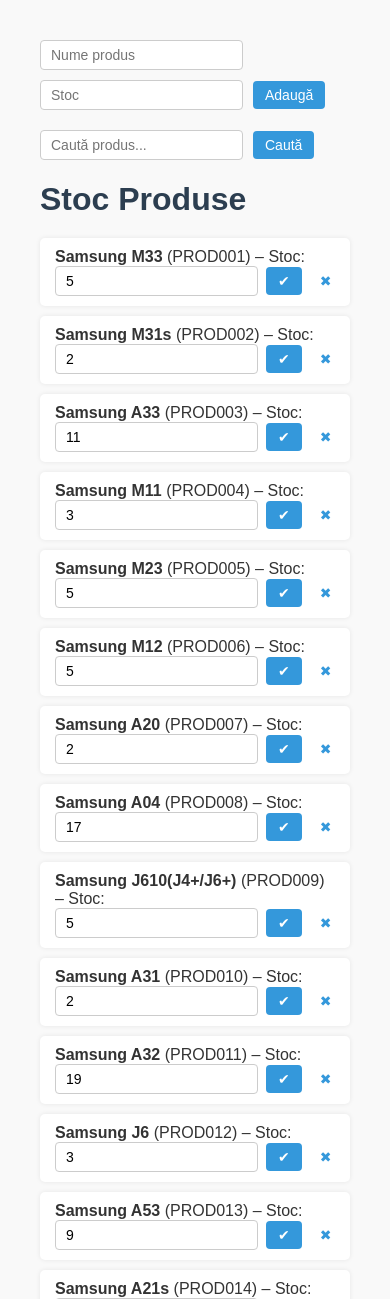
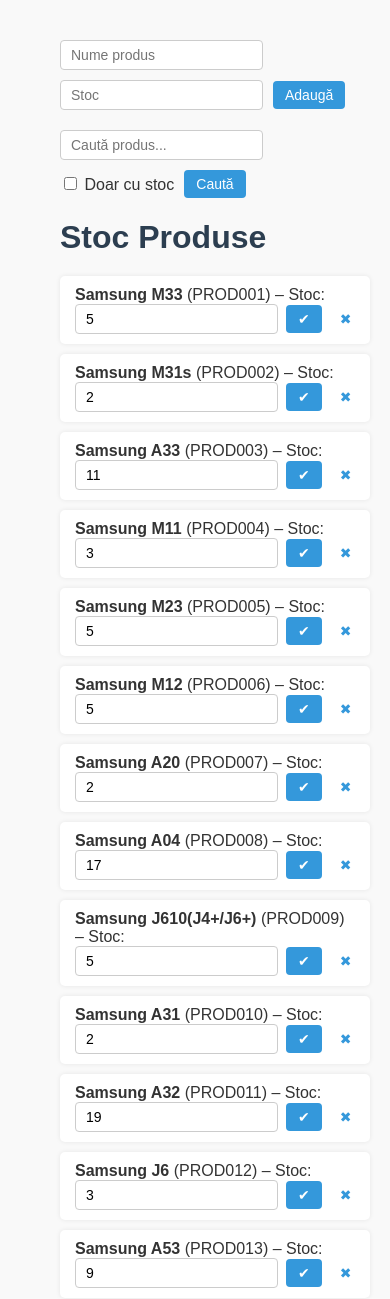
Before and after one commit to gsmcontactct/stock-web-app, a Flask app: page / in a window 390 px wide. Shown: the top 1299 px of the page. Run offline with Flask 3, Linux system fonts and the light colour scheme; data comes from the database, SQL or seed files in the repository.

Commit message:
🎨 Redesign: compact și curat pentru UI inventar

```diff
--- a/app.py
+++ b/app.py
@@ -32,7 +32,7 @@
     c.execute("SELECT * FROM inventory")
     products = c.fetchall()
     conn.close()
-    return render_template("index.html", products=products)
+    return render_template("index.html", products=products, search="", in_stock_only=False)
 
 @app.route("/add", methods=["POST"])
 def add_product():
@@ -81,14 +81,21 @@
 @app.route("/search", methods=["GET"])
 def search():
     query = normalize(request.args.get("q", ""))
+    in_stock_only = request.args.get("in_stock_only") == "on"
+
     conn = sqlite3.connect(DB_FILE)
     c = conn.cursor()
     c.execute("SELECT * FROM inventory")
     all_rows = c.fetchall()
     conn.close()
 
-    filtered = [row for row in all_rows if query in normalize(row[1]) or query in normalize(row[2])]
-    return render_template("index.html", products=filtered, search=query)
+    filtered = [
+        row for row in all_rows
+        if (query in normalize(row[1]) or query in normalize(row[2]))
+           and (not in_stock_only or row[3] > 0)
+    ]
+
+    return render_template("index.html", products=filtered, search=query, in_stock_only=in_stock_only)
 
 if __name__ == "__main__":
     app.run(debug=True)
--- a/static/style.css
+++ b/static/style.css
@@ -1,7 +1,8 @@
 body {
     font-family: Arial, sans-serif;
     background-color: #f9f9f9;
-    margin: 40px;
+    margin: 0;
+    padding: 40px;
     color: #333;
 }
 
@@ -11,8 +12,10 @@
 }
 
 .container {
+    width: 100%;
     max-width: 900px;
-    margin: auto;
+    margin-left: 40px;
+    margin-right: auto;
 }
 
 .top-bar {
@@ -98,4 +101,9 @@
         flex-direction: column;
         align-items: stretch;
     }
+
+    .container {
+        margin-left: 20px;
+        margin-right: 20px;
+    }
 }
--- a/templates/index.html
+++ b/templates/index.html
@@ -7,7 +7,6 @@
 </head>
 <body>
     <div class="container">
-        <!-- Bara de sus: Adaugă + Caută -->
         <div class="top-bar">
             <form class="form-row" method="post" action="/add">
                 <input type="text" name="name" placeholder="Nume produs" required>
@@ -17,6 +16,10 @@
 
             <form class="form-row" method="get" action="/search">
                 <input type="text" name="q" placeholder="Caută produs..." value="{{ search or '' }}">
+                <label>
+                    <input type="checkbox" name="in_stock_only" {% if in_stock_only %}checked{% endif %}>
+                    Doar cu stoc
+                </label>
                 <button type="submit">Caută</button>
             </form>
         </div>
@@ -32,7 +35,7 @@
                 <form method="post" action="/update/{{ product[0] }}" class="product-actions">
                     <input type="number" name="stock" value="{{ product[3] }}" min="0">
                     <button type="submit">✔</button>
-                    <a href="/delete/{{ product[0] }}">✖</a>
+                    <a href="/delete/{{ product[0] }}" onclick="return confirm('Sigur vrei să ștergi produsul {{ product[1] }}?')">✖</a>
                 </form>
             </li>
             {% else %}
```
